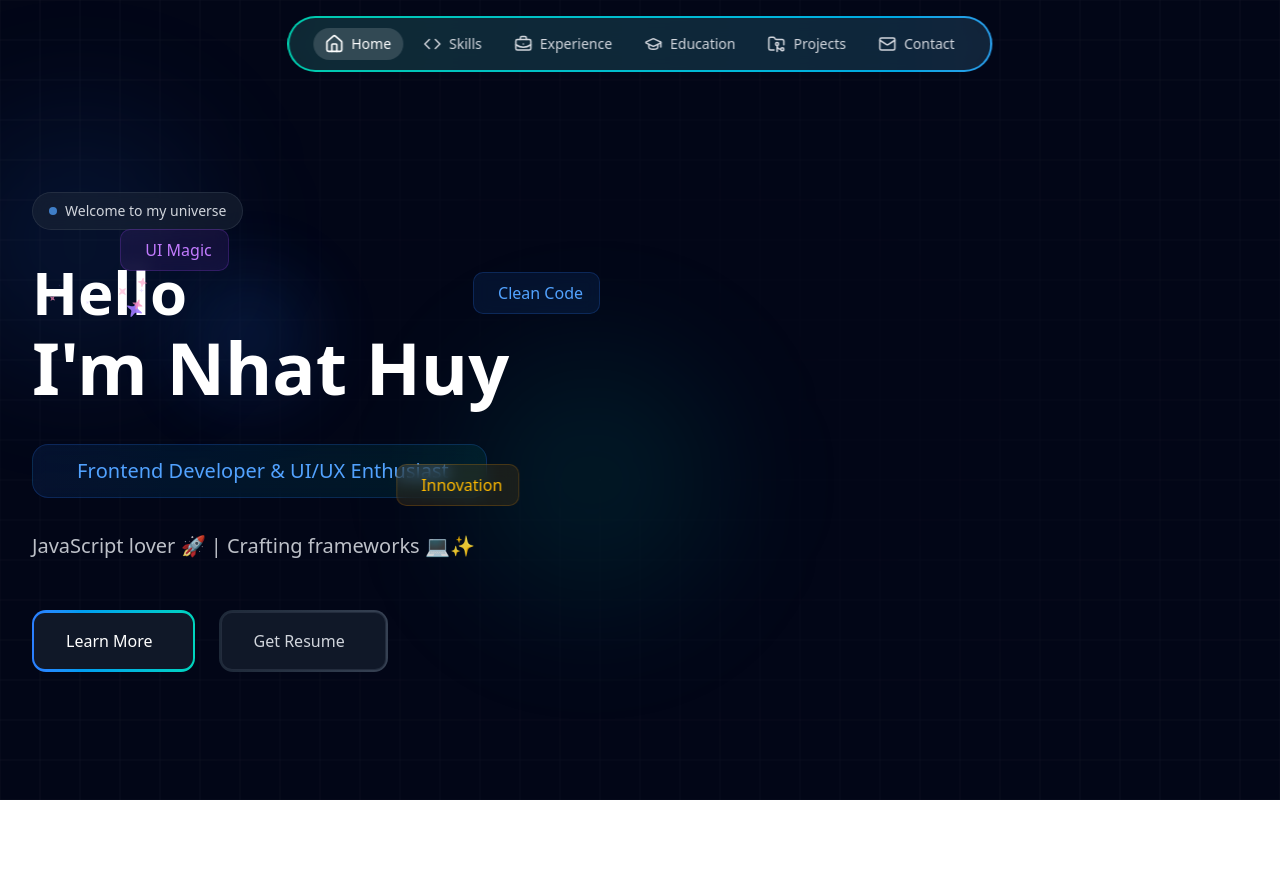
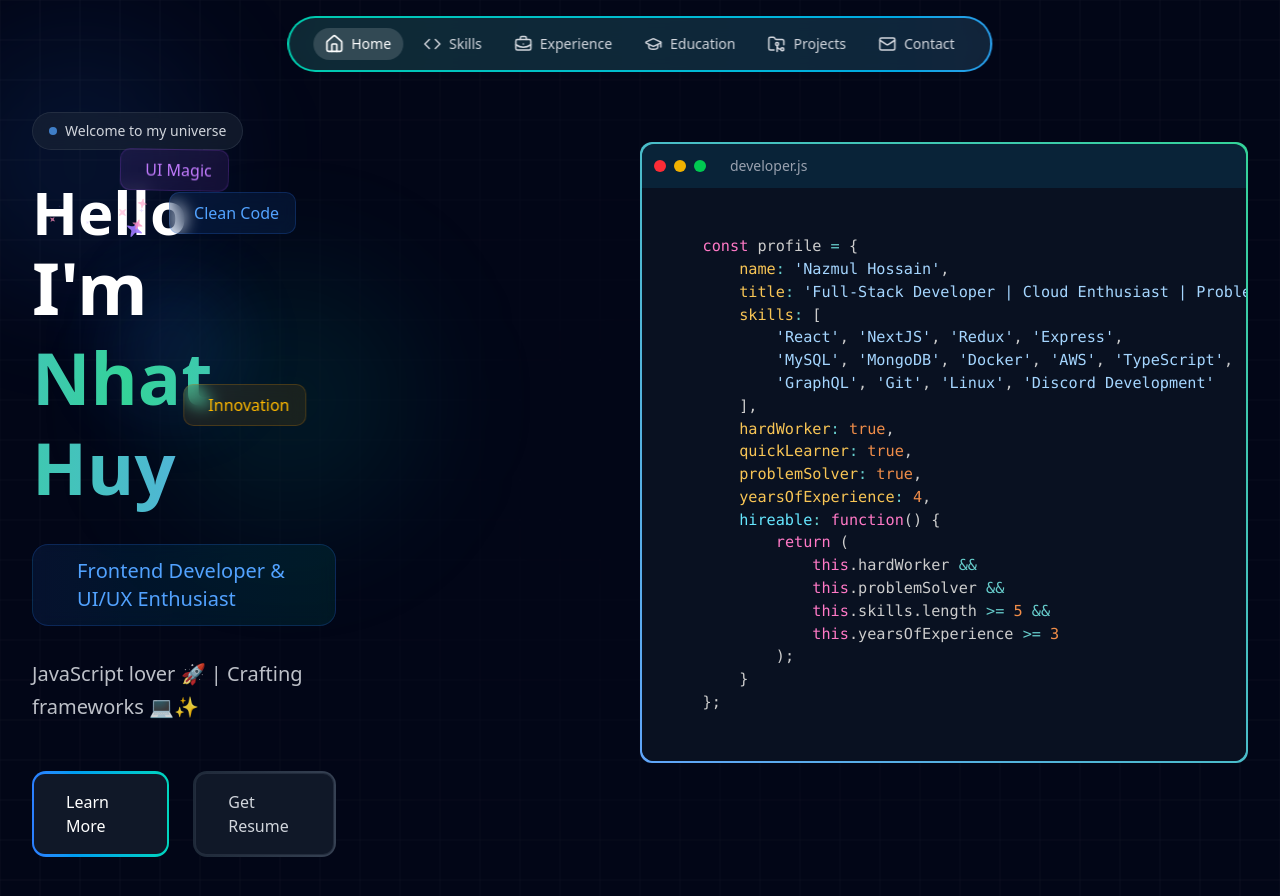
Before and after one commit to nhath24042001/my-portfolio, a Next.js app: page / in a window 1280 px wide. Shown: the top 896 px of the page. Before the commit the page ends 800 px from the top, so only its background shows below. Built offline with nearby package versions, Linux system fonts and the light colour scheme.

Commit message:
feat: add PrismCode component for enhanced code highlighting on Home page

```diff
--- a/package.json
+++ b/package.json
@@ -14,6 +14,7 @@
     "framer-motion": "^12.15.0",
     "lucide-react": "^0.511.0",
     "next": "15.3.2",
+    "prismjs": "^1.30.0",
     "react": "^19.0.0",
     "react-dom": "^19.0.0",
     "tailwind-merge": "^3.3.0",
@@ -23,6 +24,7 @@
     "@eslint/eslintrc": "^3",
     "@tailwindcss/postcss": "^4",
     "@types/node": "^20",
+    "@types/prismjs": "^1.26.5",
     "@types/react": "^19",
     "@types/react-dom": "^19",
     "eslint": "^9.27.0",
--- a/src/app/globals.css
+++ b/src/app/globals.css
@@ -1,5 +1,5 @@
-@import "tailwindcss";
-@import "tw-animate-css";
+@import 'tailwindcss';
+@import 'tw-animate-css';
 
 @custom-variant dark (&:is(.dark *));
 
@@ -120,3 +120,189 @@
     @apply bg-background text-foreground;
   }
 }
+
+.gradient-text {
+  background: linear-gradient(90deg, #60a5fa, #34d399, #60a5fa);
+  background-size: 200% auto;
+  animation: gradient-shift 4s linear infinite;
+  -webkit-background-clip: text;
+  -webkit-text-fill-color: transparent;
+}
+
+.gradient-border {
+  position: relative;
+  background: linear-gradient(45deg, #60a5fa, #34d399);
+  padding: 2px;
+  border-radius: 0.75rem;
+}
+
+.nav-link {
+  position: relative;
+}
+
+.nav-link::after {
+  content: '';
+  position: absolute;
+  width: 0;
+  height: 2px;
+  bottom: -4px;
+  left: 0;
+  background: linear-gradient(45deg, #60a5fa, #34d399);
+  transition: width 0.3s ease;
+}
+
+.nav-link:hover::after {
+  width: 100%;
+}
+
+.code-window {
+  position: relative;
+  border-radius: 0.75rem;
+  overflow: hidden;
+  transition: all 0.3s ease;
+}
+
+.window-header {
+  background: #0b466359;
+  padding: 0.75rem;
+  display: flex;
+  align-items: center;
+  gap: 0.5rem;
+}
+
+.window-dot {
+  width: 12px;
+  height: 12px;
+  border-radius: 50%;
+  transition: transform 0.3s ease;
+}
+
+.window-dot:hover {
+  transform: scale(1.2);
+}
+
+.animate-float-slow {
+  animation: float-slow 7s ease-in-out infinite;
+}
+
+.animate-float {
+  animation: float 6s ease-in-out infinite;
+}
+
+.typing-effect::after {
+  content: '|';
+  animation: blink 1s step-end infinite;
+  margin-left: 2px;
+  color: #60a5fa;
+}
+
+/* Enhanced Prism.js styling */
+pre[class*='language-'] {
+  background: #091121 !important;
+  padding: 1.5rem !important;
+  margin: 0 !important;
+  font-size: 0.95rem !important;
+}
+
+.token.comment {
+  color: #8b9cb3 !important;
+  font-style: italic;
+}
+
+.token.string {
+  color: #a5d6ff !important;
+}
+
+.token.keyword {
+  color: #ff79c6 !important;
+}
+
+.token.function {
+  color: #66e7ff !important;
+}
+
+.top-left-grid {
+  background-color: white;
+  opacity: 0.8; /* Make it more visible */
+}
+
+.bottom-right-grid {
+  background-color: white;
+  opacity: 0.8; /* Make it more visible */
+}
+
+@keyframes gridPulse {
+  0%,
+  100% {
+    opacity: 0.1;
+  }
+  50% {
+    opacity: 0.3;
+  }
+}
+
+@keyframes dotPulse {
+  0%,
+  100% {
+    opacity: 0.2;
+    transform: scale(0.8);
+  }
+  50% {
+    opacity: 0.5;
+    transform: scale(1.2);
+  }
+}
+
+@keyframes gradient-shift {
+  0% {
+    background-position: 0% 50%;
+  }
+  50% {
+    background-position: 100% 50%;
+  }
+  100% {
+    background-position: 0% 50%;
+  }
+}
+
+@keyframes float-slow {
+  0%,
+  100% {
+    transform: translateY(0) rotate(1deg);
+  }
+  50% {
+    transform: translateY(-10px) rotate(-1deg);
+  }
+}
+
+@keyframes gradient-shift {
+  0% {
+    background-position: 0% 50%;
+  }
+  50% {
+    background-position: 100% 50%;
+  }
+  100% {
+    background-position: 0% 50%;
+  }
+}
+
+@keyframes float {
+  0%,
+  100% {
+    transform: translateY(0);
+  }
+  50% {
+    transform: translateY(-20px);
+  }
+}
+
+@keyframes blink {
+  from,
+  to {
+    opacity: 1;
+  }
+  50% {
+    opacity: 0;
+  }
+}
--- a/src/app/page.tsx
+++ b/src/app/page.tsx
@@ -2,6 +2,7 @@ import { GridBackground } from '@/components/shared/GridBackground'
 import { Meteor } from '@/components/shared/Meteor'
 import { SparkText } from '@/components/shared/SparkText'
 import { FlipWords } from '@/components/shared/FlipWords'
+import { PrismCode } from '@/components/shared/PrismCode'
 
 export default function Home() {
   const words = ['Frontend Developer & UI/UX Enthusiast']
@@ -106,6 +107,8 @@ export default function Home() {
               </div>
             </div>
           </div>
+
+          <PrismCode />
         </section>
       </main>
     </>
--- /dev/null
+++ b/src/components/shared/PrismCode.tsx
@@ -0,0 +1,54 @@
+'use client'
+import 'prismjs/themes/prism-tomorrow.css'
+import Prism from 'prismjs'
+import { useEffect, useState } from 'react'
+
+export const PrismCode = () => {
+  const [code] = useState(`
+    const profile = {
+        name: 'Nazmul Hossain',
+        title: 'Full-Stack Developer | Cloud Enthusiast | Problem Solver',
+        skills: [
+            'React', 'NextJS', 'Redux', 'Express',
+            'MySQL', 'MongoDB', 'Docker', 'AWS', 'TypeScript',
+            'GraphQL', 'Git', 'Linux', 'Discord Development'
+        ],
+        hardWorker: true,
+        quickLearner: true,
+        problemSolver: true,
+        yearsOfExperience: 4,
+        hireable: function() {
+            return (
+                this.hardWorker &&
+                this.problemSolver &&
+                this.skills.length >= 5 &&
+                this.yearsOfExperience >= 3
+            );
+        }
+    };
+      `)
+
+  useEffect(() => {
+    Prism.highlightAll()
+  }, [])
+  return (
+    <div className="w-full lg:w-1/2 animate__animated animate__fadeInDown animate__delay-0.1s">
+      <div className="gradient-border">
+        <div className="code-window bg-[#091121]">
+          <div className="window-header">
+            <div className="window-dot bg-red-500"></div>
+            <div className="window-dot bg-yellow-500"></div>
+            <div className="window-dot bg-green-500"></div>
+            <span className="ml-2 text-sm text-gray-400 flex items-center gap-2">
+              <i className="fas fa-code"></i>
+              developer.js
+            </span>
+          </div>
+          <pre className="language-javascript">
+            <code className="language-javascript">{code}</code>
+          </pre>
+        </div>
+      </div>
+    </div>
+  )
+}
```
